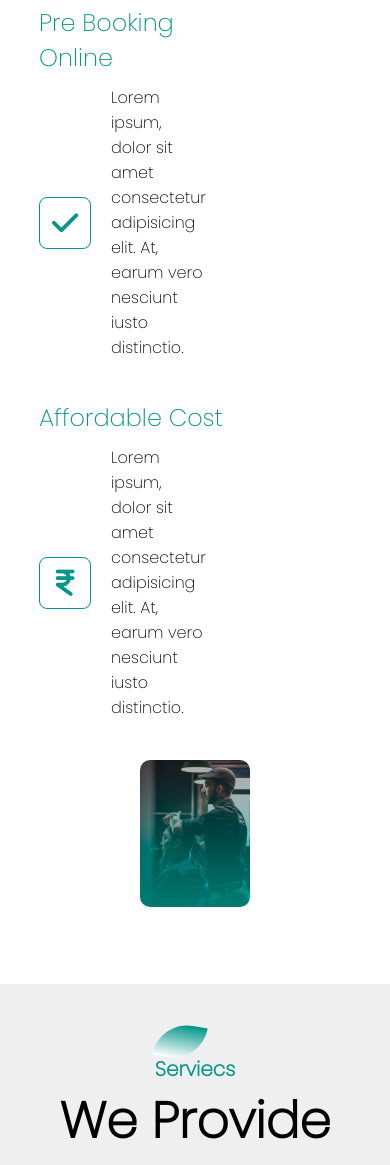
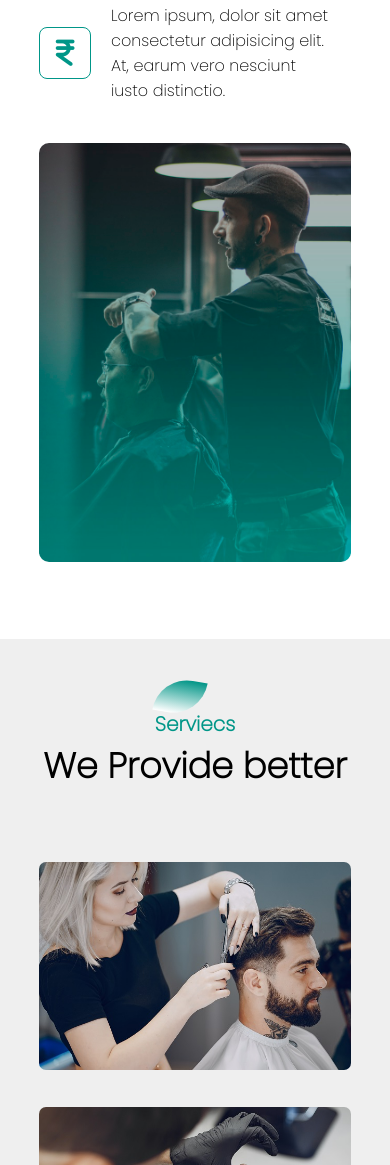
Before and after one commit to JulianaTonu/Barber-website-by-using-Html-Css-JavaScript-, a plain HTML site: page index.html in a window 390 px wide. Shown: the part 1479-2644 px from the top of the page. Drawn offline with Linux system fonts and the light colour scheme; some packages are replaced by stand-ins of ours; a script that the page names is missing; a web font is replaced by a local one.

Commit message:
first commit

```diff
--- a/style.css
+++ b/style.css
@@ -208,7 +208,26 @@ text-align: initial;
     width: 70%;
     border-radius: 10px;
 }
+@media screen and (max-width: 770px) {
+    .title-text h1{
 
+        font-size: 35px;
+    }
+
+    .features{
+        flex-basis: 100%;
+    }
+    .features-img{
+        flex-basis: 100%;
+
+    }
+
+    .features-img img{
+        width: 100%;
+    }
+
+
+}
 
 /* <*--Service--*> */
 
```
